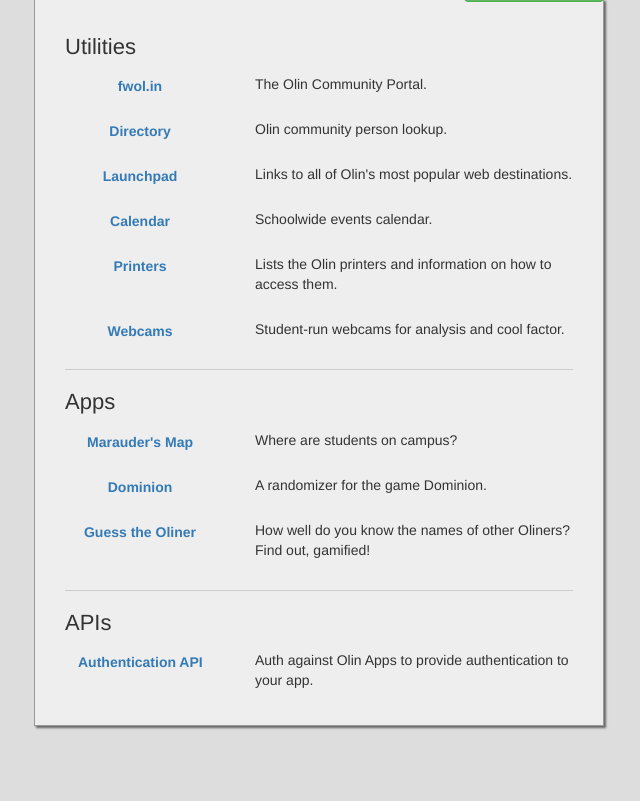
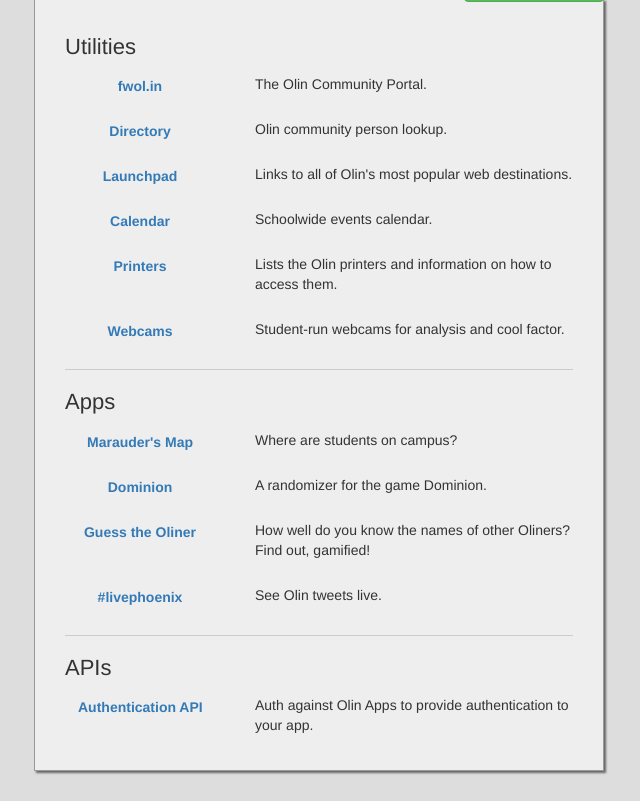
Before and after one commit to olin/olinapps, a Flask app: page / in a window 1280 px wide. Shown: the part 104-905 px from the top of the page, without its empty margins (321-961 px from the left). Before the commit the page ends 833 px from the top, so only its background shows below. Run offline with Flask 2, Linux system fonts and the light colour scheme; parts of the project's set-up code (start-up, migrations or seed data) failed here and were passed over; some libraries are stand-ins or nearby versions.

Commit message:
Livephoenix

```diff
--- a/templates/index.html
+++ b/templates/index.html
@@ -23,6 +23,7 @@
   <p><a href="http://map.olinapps.com" class="btn"><b>Marauder's Map</b></a>Where are students on campus?</p>
   <p><a href="http://dominion.olinapps.com" class="btn"><b>Dominion</b></a> A randomizer for the game Dominion.</p>
   <p><a href="http://guess.olinapps.com" class="btn"><b>Guess the Oliner</b></a> How well do you know the names of other Oliners? Find out, gamified!</p>
+  <p><a href="http://livephoenix.olinapps.com" class="btn"><b>#livephoenix</b></a> See Olin tweets live.</p>
 
   <hr>
 
```
